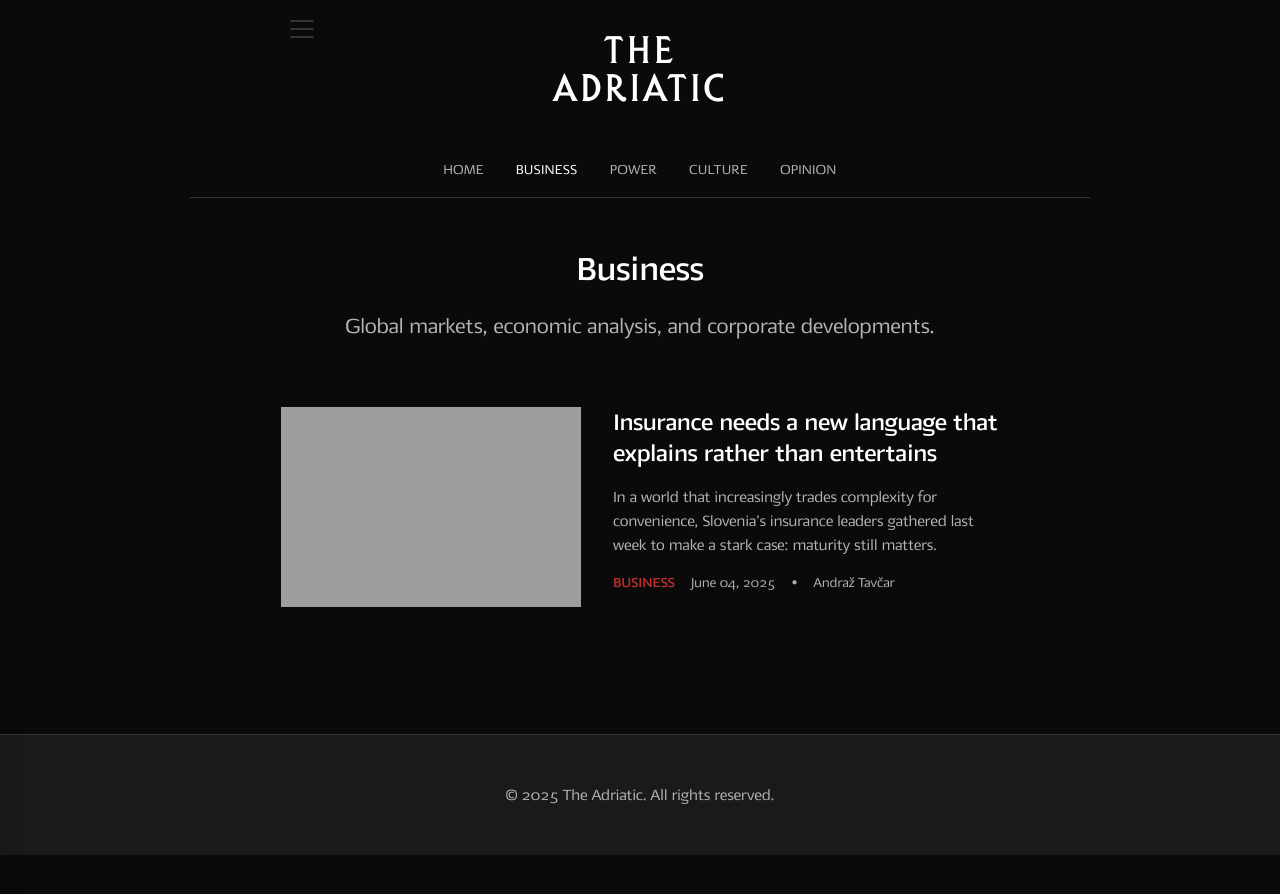
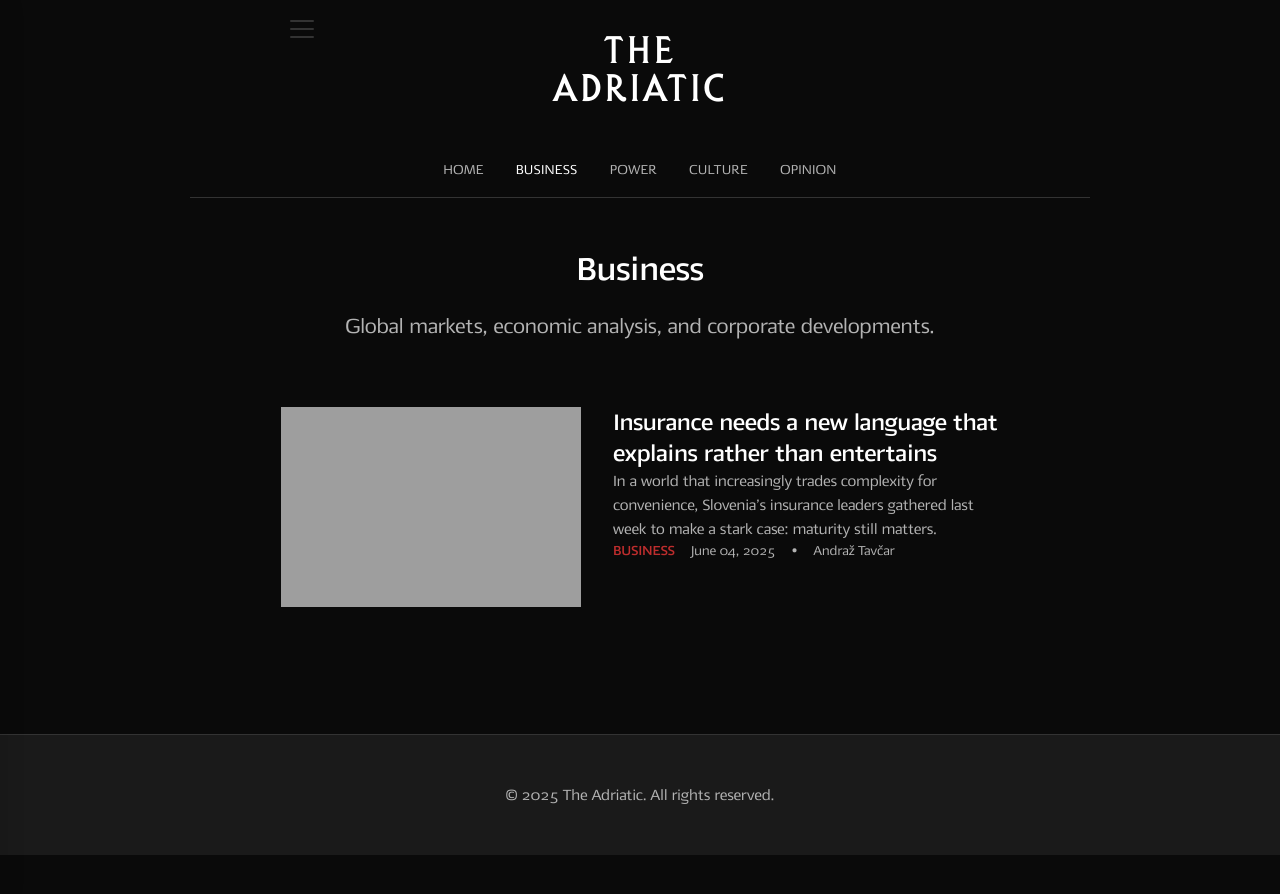
Before and after one commit to tfhoerest/azt, a Jekyll site: the page built from business.html, in a window 1280 px wide. Shown: the top 894 px of the page. Built offline with Jekyll 4.4.1, drawn with Linux system fonts in a browser that asks for light colours; some web fonts are replaced.

Commit message:
Update category.html

```diff
--- a/_layouts/category.html
+++ b/_layouts/category.html
@@ -65,7 +65,7 @@
     font-weight: 600;
     color: var(--z-ds-color-text-100);
     line-height: 1.3;
-    margin-bottom: var(--z-ds-space-s);
+    margin-bottom: var(--z-ds-space-xs);
 }
 
 .post-card-content h2 a {
@@ -81,7 +81,7 @@
     color: var(--z-ds-color-text-70);
     font-size: var(--z-ds-fontsize-16);
     line-height: 1.5;
-    margin-bottom: var(--z-ds-space-s);
+    margin-bottom: var(--z-ds-space-xs);
 }
 
 .post-card-meta {
```
